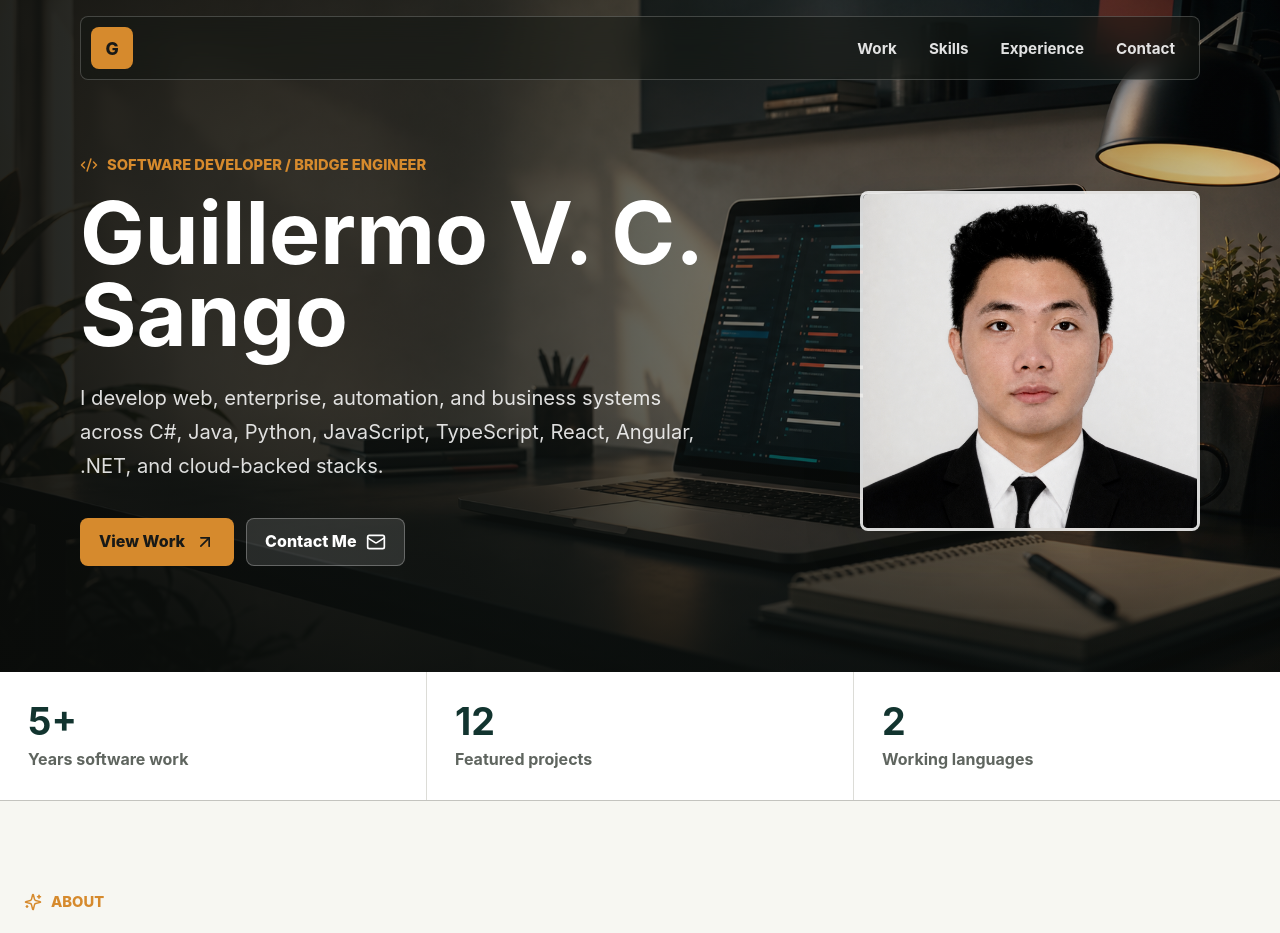
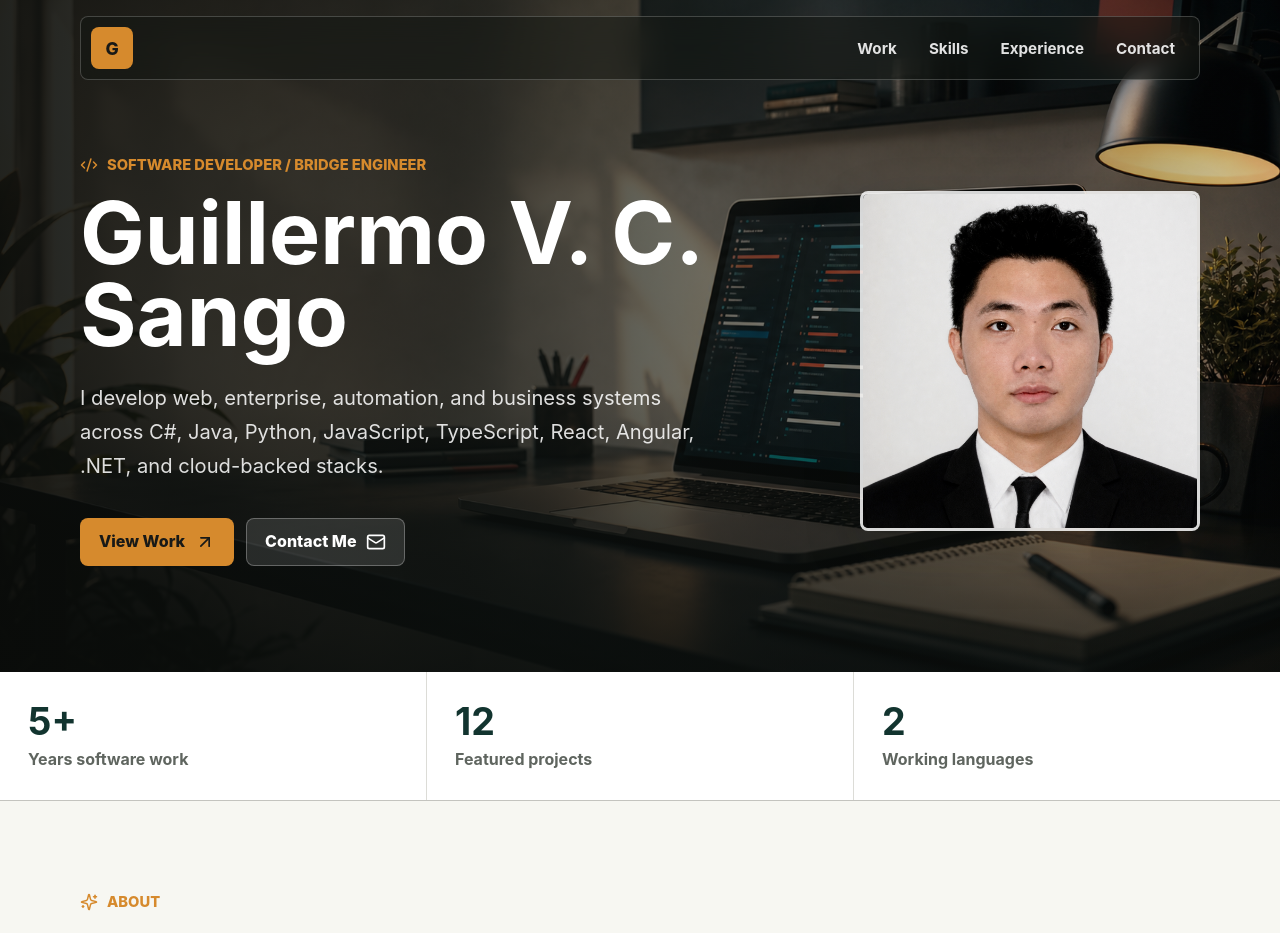
Before and after one commit to Guill0602/portfolio, a React (Vite) app: page / in a window 1280 px wide. Shown: the top 933 px of the page. Built offline with nearby package versions, Linux system fonts and the light colour scheme.

Commit message:
Align about section kicker

```diff
--- a/src/styles.css
+++ b/src/styles.css
@@ -330,6 +330,12 @@ img {
 .site-footer {
   width: min(1120px, 100%);
   margin-inline: auto;
+}
+
+.intro-section > .section-kicker {
+  width: min(1120px, 100%);
+  display: flex;
+  margin: 0 auto 18px;
 }
 
 .intro-grid {
```
